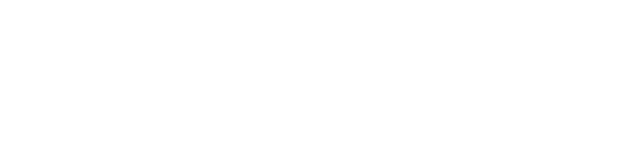
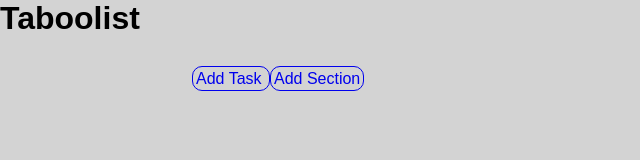
Before and after one commit to Sowwtky/html-css-toboolist, a plain HTML site: page index.html in a window 1280 px wide. Shown: the whole page, without its empty margins (0-640 px from the left). Drawn offline with Linux system fonts and the light colour scheme.

Commit message:
fatto a lezione

```diff
--- a/index.html
+++ b/index.html
@@ -9,10 +9,23 @@
 </head>
 <body>
     <!--inizio header-->
-    <header></header>
+    <header>
+        <h1>
+            Taboolist
+        </h1>
+    </header>
     <!--fine header-->
     <!--inizio main-->
-    <main></main>
+    <main>
+        <div class="container">
+            <a href="@" class="btn" class="blue-bg">
+                Add Task
+            </a>
+            <a href="@" class="btn" class="white-bg">
+                Add Section
+            </a>
+        </div>
+    </main>
     <!--fine main-->
 </body>
 </html>
--- a/style.css
+++ b/style.css
@@ -0,0 +1,33 @@
+*{
+    box-sizing: border-box;
+    margin: 0;
+    padding: 0;
+}
+
+html{
+    font-family: Arial, Helvetica, sans-serif;
+}
+
+h1{
+    padding-bottom: 30px;
+}
+body{
+    background-color: lightgrey;
+}
+
+.container{
+    width: 70%;
+    margin-left: auto;
+    margin-right: auto;
+    margin-top: 3px;
+
+}
+.btn{
+    text-decoration: none;
+    border: 1px solid;
+    padding: 3px;
+    border-radius: 10px;
+}
+.blue-bg{
+    background-color: lightskyblue;
+}
```
